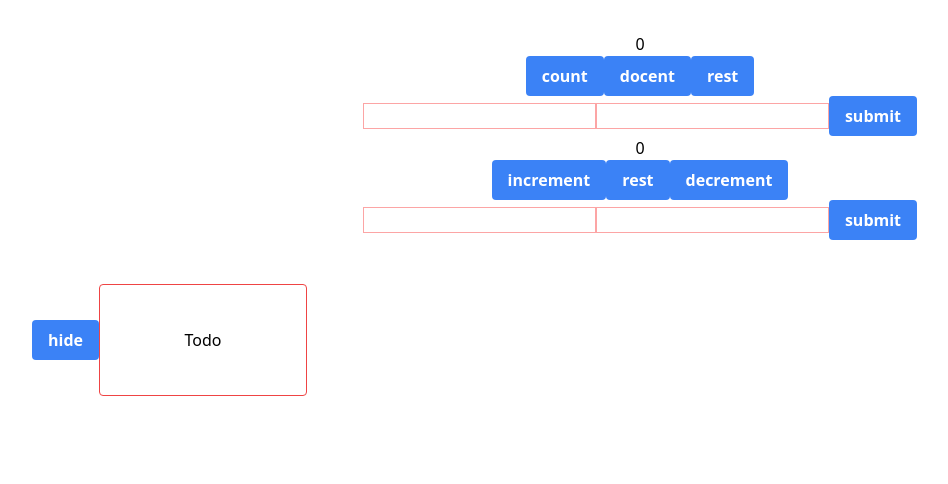
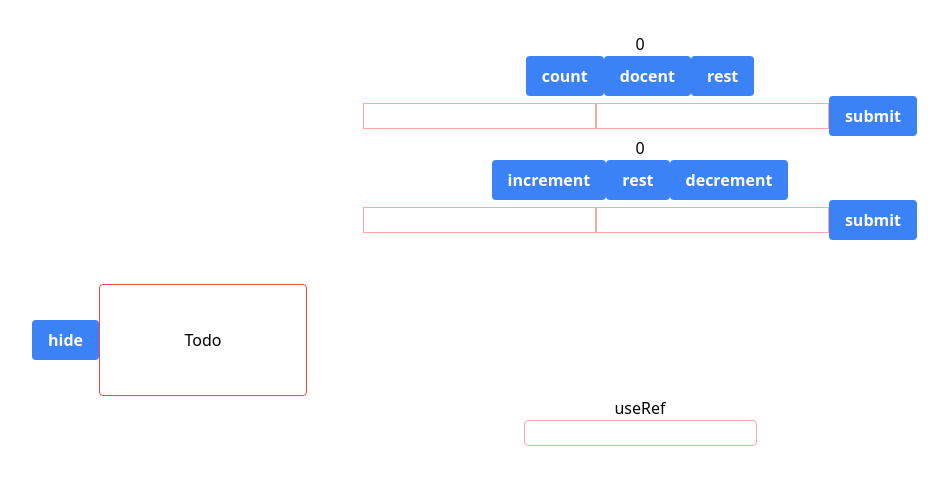
Before and after one commit to ManikHossainDev/horticulture-backend, a React (Vite) app: page / in a window 1280 px wide. Shown: the top 484 px of the page, without its empty margins (0-948 px from the left). Built offline with nearby package versions, Linux system fonts and the light colour scheme; no server answers.

Commit message:
useRef hook use fundamental function ref use input

```diff
--- a/src/App.tsx
+++ b/src/App.tsx
@@ -4,8 +4,9 @@ import "./App.css";
 import UseStateExample from "./page/UseStateExample";
 import UseStateFrom from "./page/UseStateFrom";
 import UseReducer from "./page/UseReducer";
-import UserFormReducer from "./page/userFormReducer";
-import UseEffectExample from "./page/UseEffectExample";
+import UseEffectExample from "./page/UseEffect";
+import UserFormReducer from "./page/UserFormReducer";
+import UseRef from "./page/UseRef";
 
 function App() {
   const [counter, setCounter] = useState(0);
@@ -16,8 +17,8 @@ function App() {
       <UseStateFrom />
       <UseReducer />
       <UserFormReducer />
-
       <UseEffectExample />
+      <UseRef/>
     </>
   );
 }
--- a/src/page/UseReducer.tsx
+++ b/src/page/UseReducer.tsx
@@ -2,8 +2,10 @@
 
 import { useReducer } from "react";
 const initialState = {count:0}
-
-const reducer = (currentState : typeof initialState, action) => {
+type Taction = {
+    type :string;
+}
+const reducer = (currentState : typeof initialState, action:Taction) => {
  switch(action.type){
     case 'increment':
         return{count: currentState.count + 1 };
--- /dev/null
+++ b/src/page/UseRef.tsx
@@ -0,0 +1,41 @@
+import { useRef,  } from "react";
+// useState import kor te comment ar code run kor jon
+// const UseRef = () => {
+//     const [count, setCount] = useState(0);
+//     const myRef = useRef(0)
+//     const increment = () => {
+//         myRef.current = myRef.current + 1;
+//         setCount(count + 1)
+//         console.log('ref =>', myRef.current)
+//     }
+//     return (
+//         <div>
+//             <h1>useRef</h1>
+//             <button onClick={() => increment()} className="bg-blue-500 hover:bg-blue-700 text-white font-bold py-2 px-4 rounded">
+//         {myRef.current}
+//       </button>
+//         </div>
+//     );
+
+// };
+
+const UseRef = () => {
+  const myRef = useRef(null);
+
+  return (
+    <div>
+      <h1>useRef</h1>
+      <form>
+        <input ref={myRef}
+          className="border border-red-300 rounded"
+          type="text"
+          name="name"
+          id="name"
+          value=""
+        />
+      </form>
+    </div>
+  );
+};
+
+export default UseRef;
```
Also changed, not shown: src/page/UseEffect.tsx (renamed from src/page/UseEffectExample.tsx).
